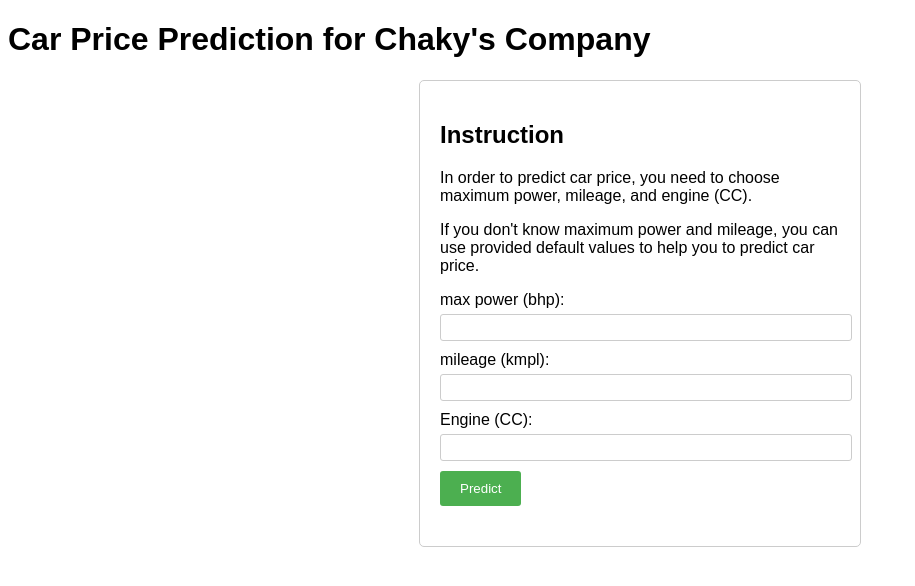
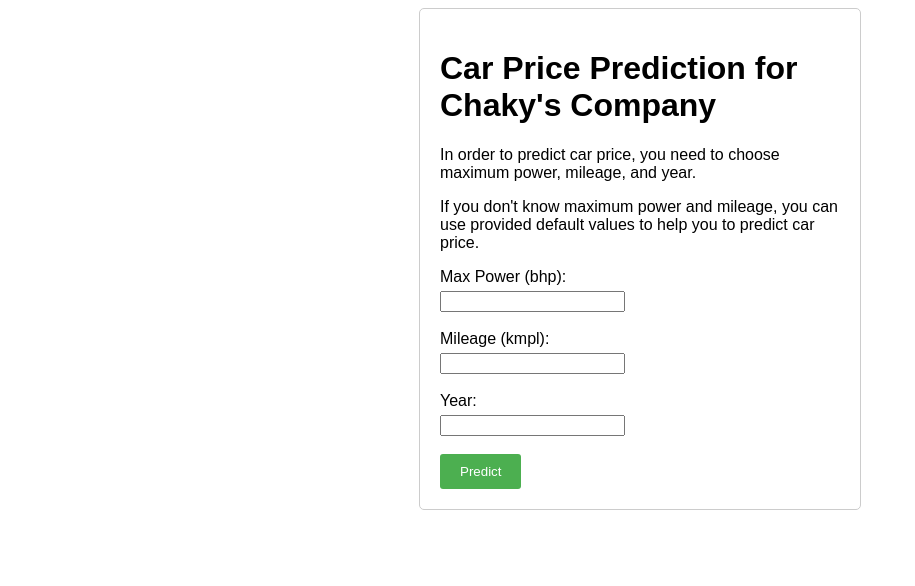
Before and after one commit to KaungHtetCho-22/ML-Assignments, a Flask app: page / in a window 1280 px wide. Shown: the top 586 px of the page, without its empty margins (0-915 px from the left). Run offline with Flask 3, Linux system fonts and the light colour scheme; parts of the project's set-up code (start-up, migrations or seed data) failed here and were passed over.

Commit message:
update index.html

```diff
--- a/A1_KaungHtetCho/app/templates/index.html
+++ b/A1_KaungHtetCho/app/templates/index.html
@@ -1,34 +1,25 @@
 <!DOCTYPE html>
-<html>
+<html lang="en">
 <head>
-    <title>Car Price Prediction for Chaky's Company</title>
-    <link rel="stylesheet" href="style.css">
+    <meta charset="UTF-8">
+    <meta name="viewport" content="width=device-width, initial-scale=1.0">
+    <title>Car Price Prediction</title>
+    <link rel="stylesheet" href="/static/style.css">
 </head>
 <body>
-
-    <h1>Car Price Prediction for Chaky's Company</h1>
-
     <div class="container">
-        <h2>Instruction</h2>
-        <p>In order to predict car price, you need to choose maximum power, mileage, and engine (CC).</p>
+        <h1>Car Price Prediction for Chaky's Company</h1>
+        <p>In order to predict car price, you need to choose maximum power, mileage, and year.</p>
         <p>If you don't know maximum power and mileage, you can use provided default values to help you to predict car price.</p>
-
-        <form action="/process-data" method="post">
-            <label for="max-power">max power (bhp):</label>
-            <input type="number" id="max-power" name="max-power">
-
-            <label for="mileage">mileage (kmpl):</label>
-            <input type="number" id="mileage" name="mileage">
-
-            <label for="engine">Engine (CC):</label>
-            <input type="number" id="engine" name="engine">
-
+        <form action="/predict" method="post">
+            <label for="max_power">Max Power (bhp):</label>
+            <input type="text" id="max_power" name="max_power" value="{{ max_power_default }}"><br><br>
+            <label for="mileage">Mileage (kmpl):</label>
+            <input type="text" id="mileage" name="mileage" value="{{ mileage_default }}"><br><br>
+            <label for="year">Year:</label>
+            <input type="text" id="year" name="year" value="{{ year_default }}"><br><br>
             <button type="submit">Predict</button>
         </form>
-
-        <p id="result"></p>
     </div>
-
-    <script src="script.js"></script>
 </body>
 </html>
```
